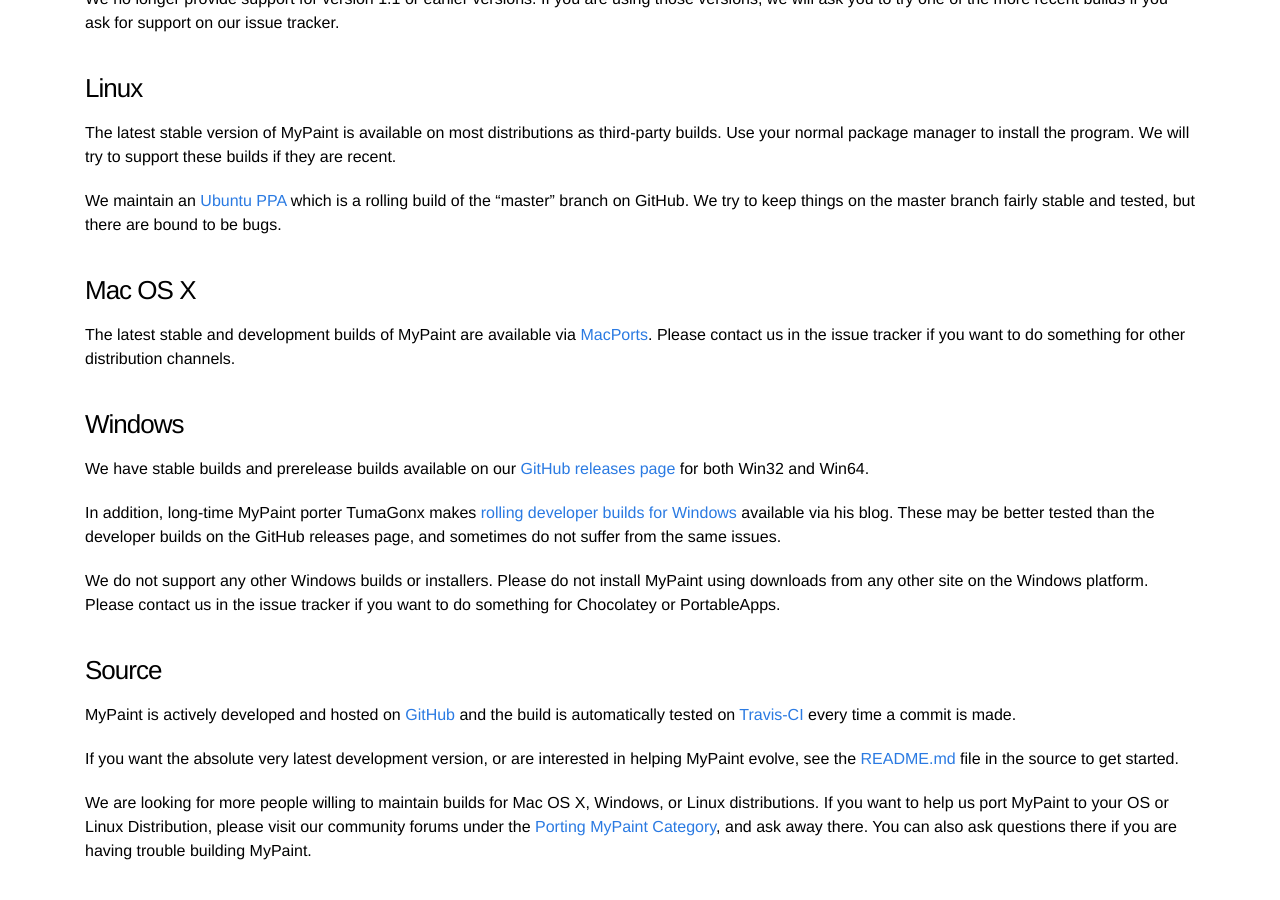
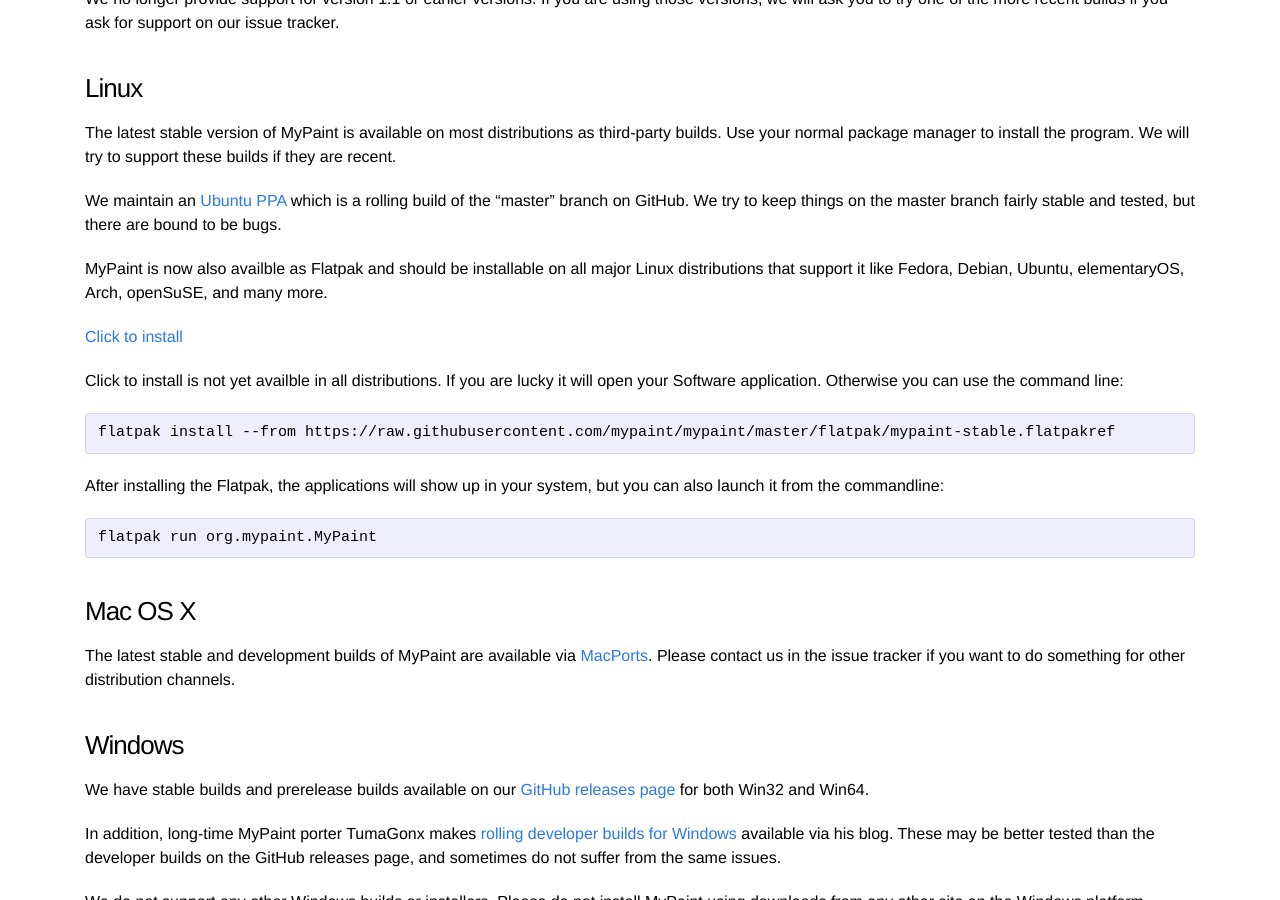
Before and after one commit to mypaint/website-2015, a Jekyll site: the page built from downloads.md, in a window 1280 px wide and 900 px high, scrolled down 351 px. Built offline with Jekyll 4.4.1, drawn with Linux system fonts in a browser that asks for light colours.

Commit message:
Downloads: Add flatpak installation for Linux
Under Linux section.

Note: the links will work only after the flatpak pull-request is merged
in the mypaint repository.

````diff
--- a/downloads.md
+++ b/downloads.md
@@ -31,6 +31,27 @@
 the “master” branch on GitHub.
 We try to keep things on the master branch fairly stable and tested,
 but there are bound to be bugs.
+
+MyPaint is now also availble as Flatpak and should be installable on
+all major Linux distributions that support it like Fedora, Debian,
+Ubuntu, elementaryOS, Arch, openSuSE, and many more.
+
+[Click to install](https://raw.githubusercontent.com/mypaint/mypaint/master/flatpak/mypaint-stable.flatpakref)
+
+Click to install is not yet availble in all distributions.  If you are
+lucky it will open your Software application.  Otherwise you can use
+the command line:
+
+```
+flatpak install --from https://raw.githubusercontent.com/mypaint/mypaint/master/flatpak/mypaint-stable.flatpakref
+```
+
+After installing the Flatpak, the applications will show up in your
+system, but you can also launch it from the commandline:
+
+```
+flatpak run org.mypaint.MyPaint
+```
 
 ### Mac OS X
 
````
